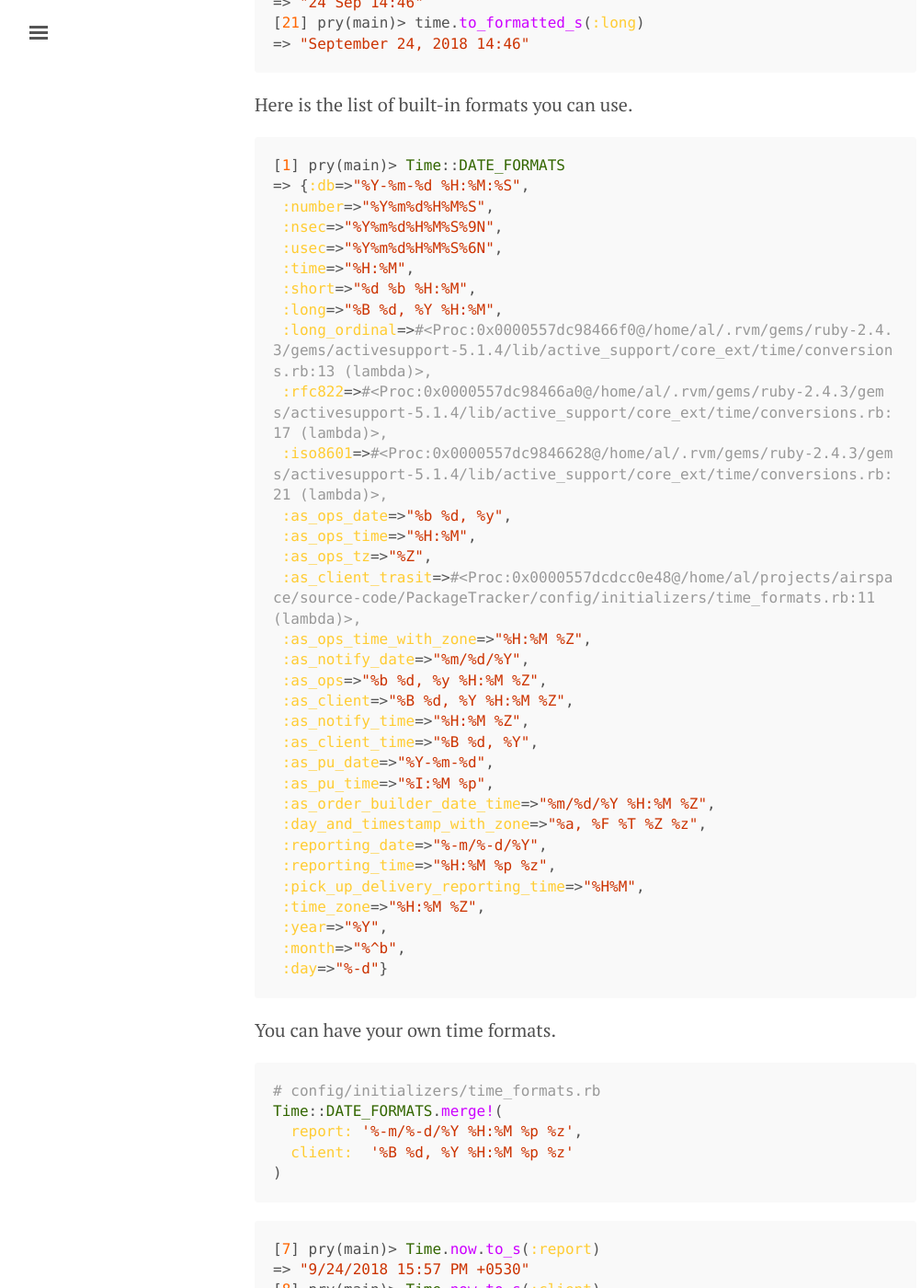
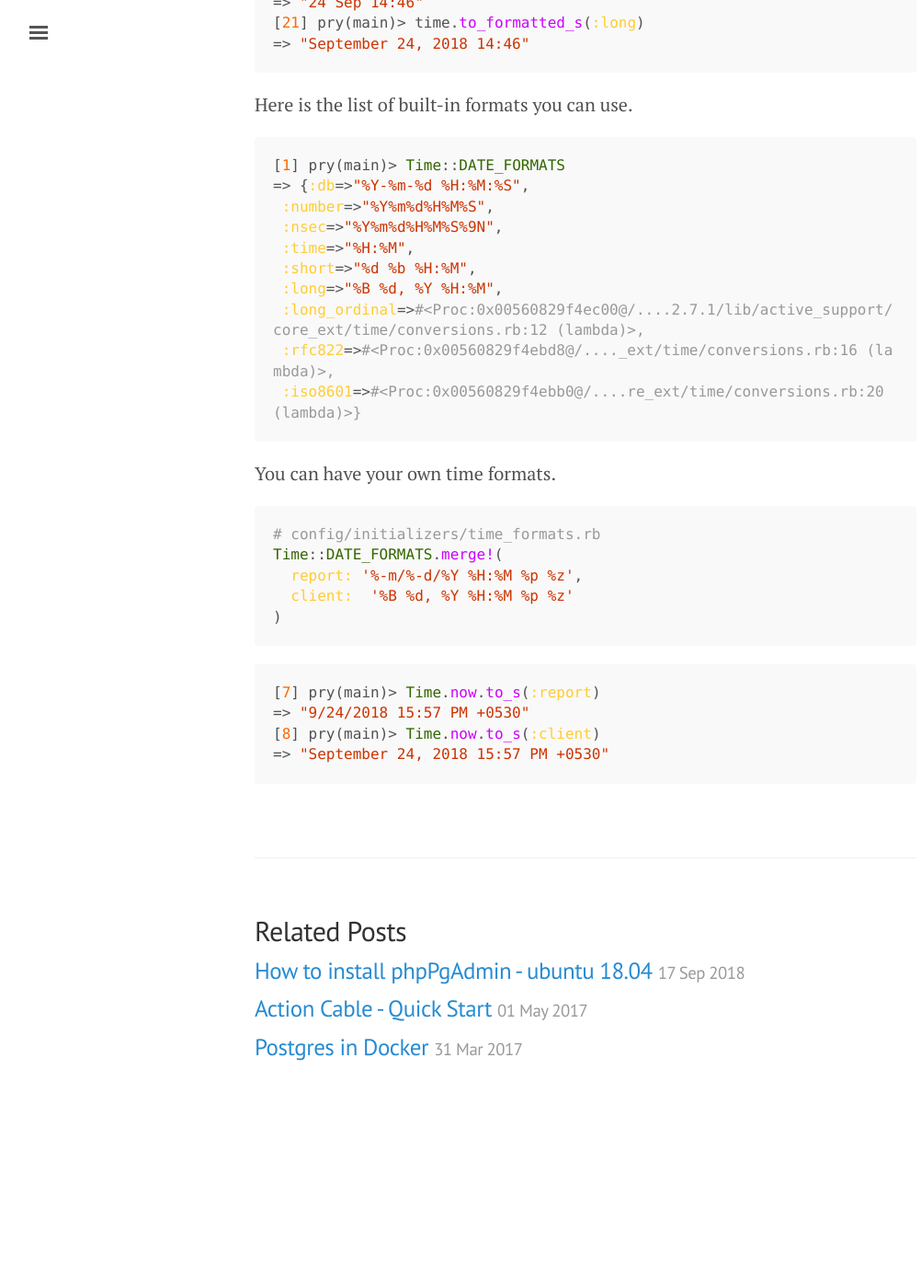
Before and after one commit to alameenkhader/alameenkhader.github.io, a Jekyll site: the page built from _posts/2018-09-26-strftime.md, in a window 1280 px wide and 1400 px high, scrolled down 702 px. Shown: the whole window at 92% size, without its empty margins (3-1005 px from the left). Built offline with Jekyll 4.4.1, drawn with Linux system fonts in a browser that asks for light colours; after the commit the page ends 1916 px from its top, so only the background shows below that.

Commit message:
fix time formats

```diff
--- a/_posts/2018-09-26-strftime.md
+++ b/_posts/2018-09-26-strftime.md
@@ -36,34 +36,12 @@ Here is the list of built-in formats you can use.
 => {:db=>"%Y-%m-%d %H:%M:%S",
  :number=>"%Y%m%d%H%M%S",
  :nsec=>"%Y%m%d%H%M%S%9N",
- :usec=>"%Y%m%d%H%M%S%6N",
  :time=>"%H:%M",
  :short=>"%d %b %H:%M",
  :long=>"%B %d, %Y %H:%M",
- :long_ordinal=>#<Proc:0x0000557dc98466f0@/home/al/.rvm/gems/ruby-2.4.3/gems/activesupport-5.1.4/lib/active_support/core_ext/time/conversions.rb:13 (lambda)>,
- :rfc822=>#<Proc:0x0000557dc98466a0@/home/al/.rvm/gems/ruby-2.4.3/gems/activesupport-5.1.4/lib/active_support/core_ext/time/conversions.rb:17 (lambda)>,
- :iso8601=>#<Proc:0x0000557dc9846628@/home/al/.rvm/gems/ruby-2.4.3/gems/activesupport-5.1.4/lib/active_support/core_ext/time/conversions.rb:21 (lambda)>,
- :as_ops_date=>"%b %d, %y",
- :as_ops_time=>"%H:%M",
- :as_ops_tz=>"%Z",
- :as_client_trasit=>#<Proc:0x0000557dcdcc0e48@/home/al/projects/airspace/source-code/PackageTracker/config/initializers/time_formats.rb:11 (lambda)>,
- :as_ops_time_with_zone=>"%H:%M %Z",
- :as_notify_date=>"%m/%d/%Y",
- :as_ops=>"%b %d, %y %H:%M %Z",
- :as_client=>"%B %d, %Y %H:%M %Z",
- :as_notify_time=>"%H:%M %Z",
- :as_client_time=>"%B %d, %Y",
- :as_pu_date=>"%Y-%m-%d",
- :as_pu_time=>"%I:%M %p",
- :as_order_builder_date_time=>"%m/%d/%Y %H:%M %Z",
- :day_and_timestamp_with_zone=>"%a, %F %T %Z %z",
- :reporting_date=>"%-m/%-d/%Y",
- :reporting_time=>"%H:%M %p %z",
- :pick_up_delivery_reporting_time=>"%H%M",
- :time_zone=>"%H:%M %Z",
- :year=>"%Y",
- :month=>"%^b",
- :day=>"%-d"}
+ :long_ordinal=>#<Proc:0x00560829f4ec00@/....2.7.1/lib/active_support/core_ext/time/conversions.rb:12 (lambda)>,
+ :rfc822=>#<Proc:0x00560829f4ebd8@/...._ext/time/conversions.rb:16 (lambda)>,
+ :iso8601=>#<Proc:0x00560829f4ebb0@/....re_ext/time/conversions.rb:20 (lambda)>}
 ~~~
 
 You can have your own time formats.
```
